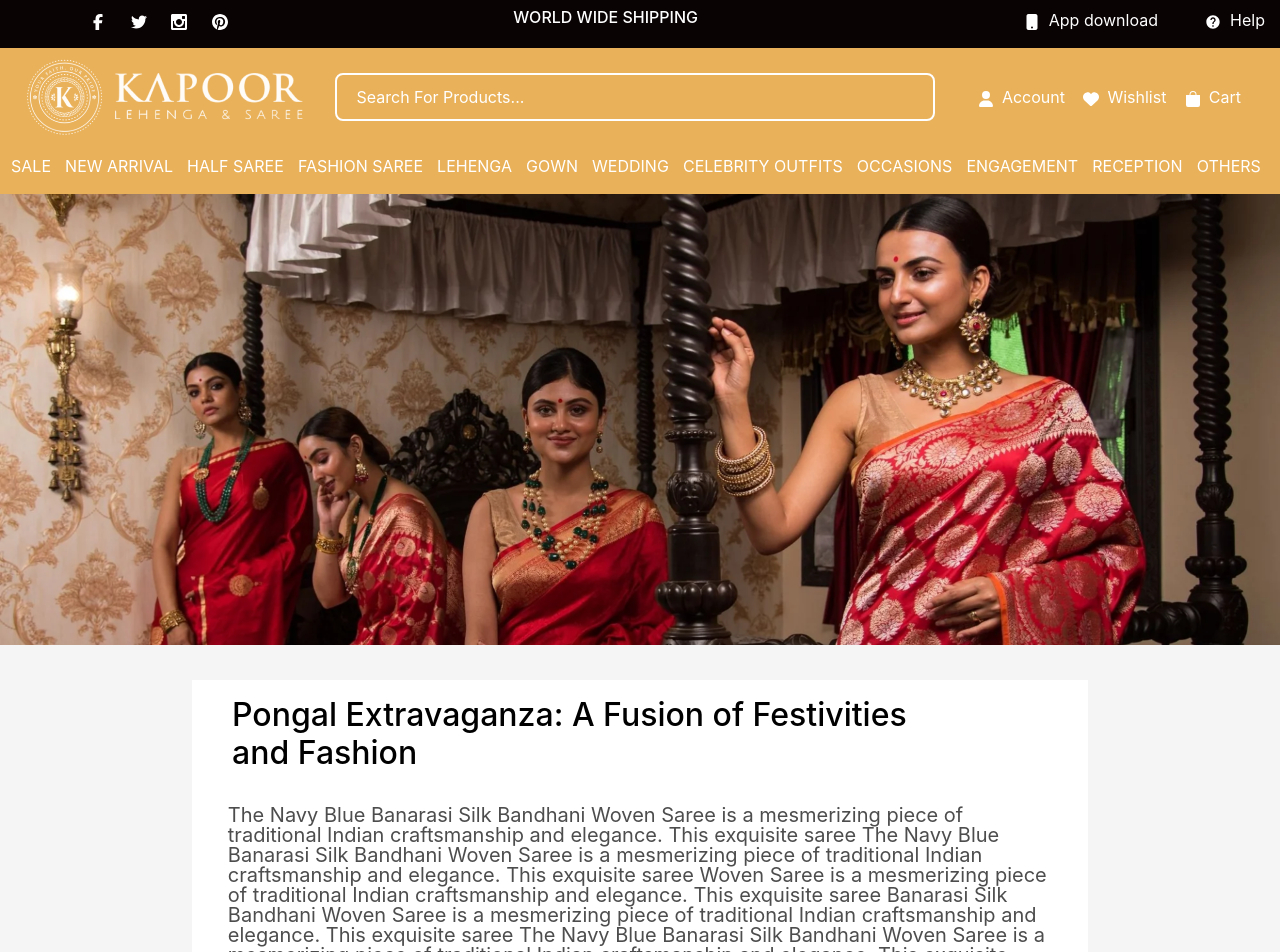
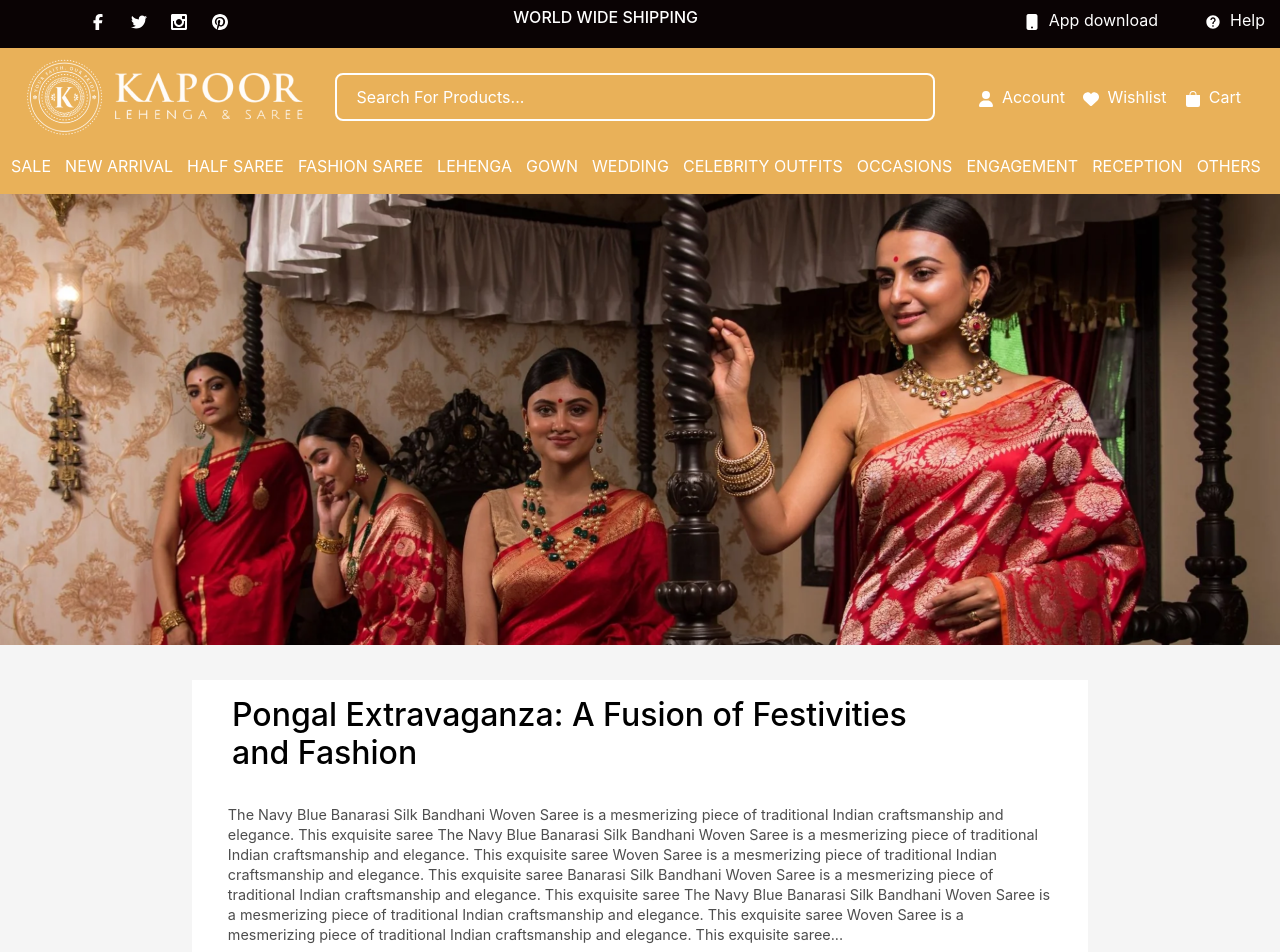
Before and after one commit to H1617K/kapoor-website, a React (Create React App) app: page /NewsLetter in a window 1280 px wide. Shown: the top 952 px of the page. Built offline with nearby package versions, Linux system fonts and the light colour scheme.

Commit message:
Chnage sin css

```diff
--- a/src/Layout/Blogs/Blogs.css
+++ b/src/Layout/Blogs/Blogs.css
@@ -34,11 +34,10 @@
   }
 
   .blog-description {
-    font-size: 0.9rem;
+
     margin-bottom: 1rem;
     text-align: left;
     font-size: 18px;
-    font-weight: 500;
     line-height: 31px;
     letter-spacing: 0px;
     color: #4D4D4D;
--- a/src/Layout/NewsLetterPage/NewsLetter.css
+++ b/src/Layout/NewsLetterPage/NewsLetter.css
@@ -30,7 +30,7 @@
     margin-left: 4%;
     margin-right: 4%;
     text-align: left;
-    font-size: 20px;
+    font-size: 0.9rem;
     font-weight:400;
     line-height: 20px;
     letter-spacing: 0px;
```
